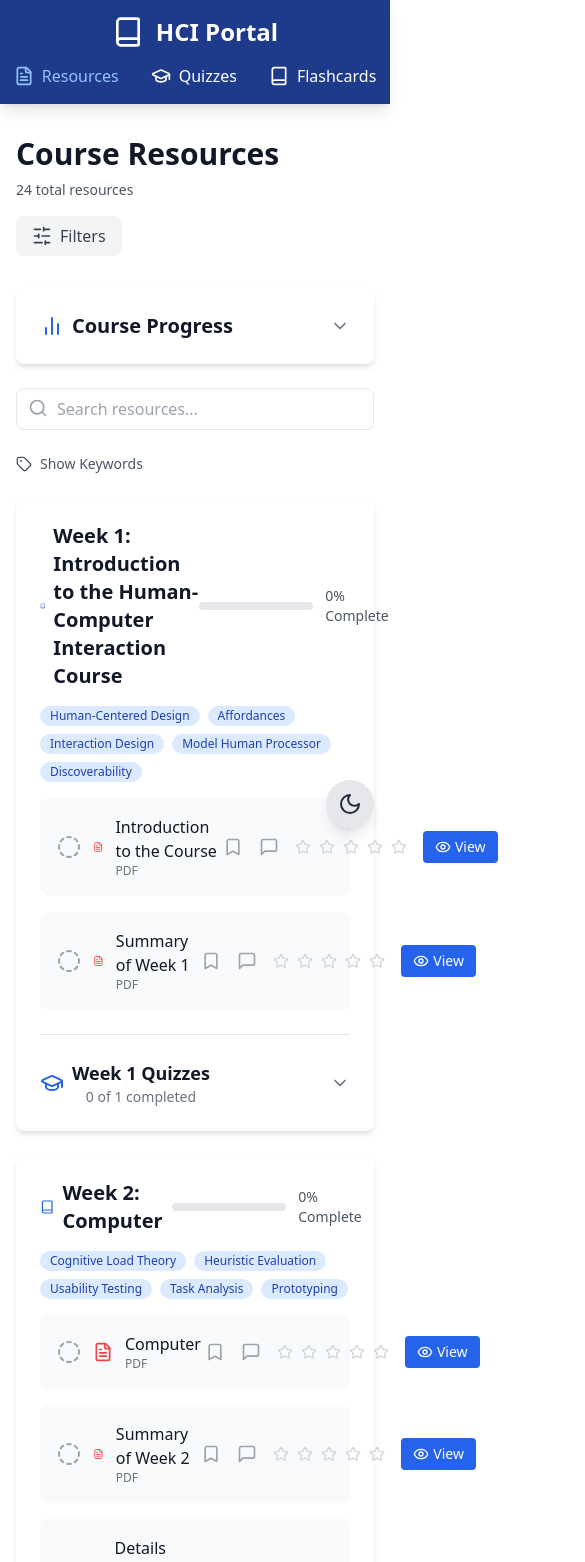
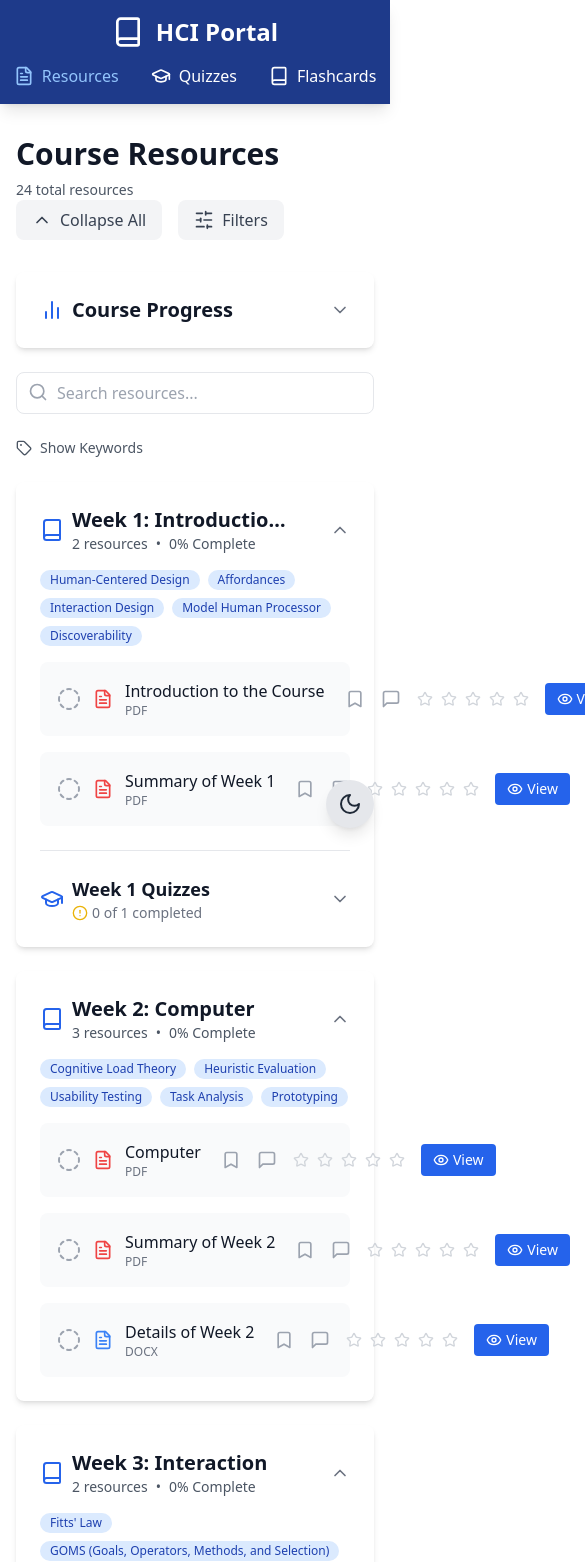
Before and after one commit to peacdo/hci-portal, a Next.js app: page /resources in a window 390 px wide. Shown: the top 1562 px of the page, 585 px wide, since content can reach past the window. Built offline with nearby package versions, Linux system fonts and the light colour scheme.

Commit message:
Error handling, stying improvements.

```diff
--- a/components/quiz/QuizResults.js
+++ b/components/quiz/QuizResults.js
@@ -10,6 +10,8 @@ const QuizResults = ({ quizId, timestamp }) => {
     const quiz = quizData.find(q => q.id === quizId);
 
     if (!result || !quiz) return null;
+
+    const isPerfectScore = Math.round(result.score) === 100;
 
     return (
         <div className="max-w-3xl mx-auto p-6">
@@ -118,12 +120,22 @@ const QuizResults = ({ quizId, timestamp }) => {
                 >
                     Back to Quizzes
                 </Link>
+                {!isPerfectScore && (
                     <Link
                         href={`/quizzes/${quizId}`}
                         className="px-4 py-2 bg-blue-600 text-white rounded hover:bg-blue-700"
                     >
                         Try Again
                     </Link>
+                )}
+                {isPerfectScore && (
+                    <Link
+                        href={`/quizzes/${quizId}`}
+                        className="px-4 py-2 bg-green-600 text-white rounded hover:bg-green-700"
+                    >
+                        Take Quiz Again
+                    </Link>
+                )}
             </div>
         </div>
     );
--- a/components/quiz/QuizView.js
+++ b/components/quiz/QuizView.js
@@ -31,8 +31,9 @@ const QuizView = ({ quizId }) => {
     };
 
     const currentQuestionData = activeQuiz.questions[currentQuestion];
-    const progress = ((currentQuestion + 1) / activeQuiz.questions.length) * 100;
+    const progress = ((Object.keys(answers).length) / activeQuiz.questions.length) * 100;
     const isLastQuestion = currentQuestion === activeQuiz.questions.length - 1;
+    const allQuestionsAnswered = Object.keys(answers).length === activeQuiz.questions.length;
 
     return (
         <div className="max-w-3xl mx-auto p-6">
@@ -108,12 +109,21 @@ const QuizView = ({ quizId }) => {
                     )}
 
                     {isLastQuestion ? (
+                        allQuestionsAnswered ? (
                             <button
                                 onClick={handleSubmitQuiz}
                                 className="flex items-center px-6 py-2 bg-green-600 text-white rounded hover:bg-green-700"
                             >
                                 Submit Quiz
                             </button>
+                        ) : (
+                            <button
+                                disabled
+                                className="flex items-center px-6 py-2 bg-gray-400 text-white rounded cursor-not-allowed"
+                            >
+                                Answer All Questions
+                            </button>
+                        )
                     ) : (
                         <button
                             onClick={goToNextQuestion}
--- a/components/quiz/WeekQuizWidget.js
+++ b/components/quiz/WeekQuizWidget.js
@@ -1,6 +1,6 @@
 // components/quiz/WeekQuizWidget.js
 import { useState } from 'react';
-import { GraduationCap, ChevronDown, ChevronUp, Star, Clock, ArrowRight } from 'lucide-react';
+import { GraduationCap, ChevronDown, ChevronUp, Star, Clock, ArrowRight, CheckCircle, AlertCircle } from 'lucide-react';
 import { useQuiz } from '../../contexts/QuizContext';
 import Link from 'next/link';
 import quizData from '../../data/quizzes';
@@ -37,6 +37,7 @@ const WeekQuizWidget = ({ weekId }) => {
             .map(stat => stat.quiz.id)
     ).size;
     const progressPercentage = (uniquePassedQuizzes / totalQuizzes) * 100;
+    const allQuizzesPassed = uniquePassedQuizzes === totalQuizzes;
 
     return (
         <div className="mt-6 border-t border-gray-200 dark:border-gray-700 pt-6">
@@ -50,15 +51,26 @@ const WeekQuizWidget = ({ weekId }) => {
                         <h3 className="text-lg font-semibold text-gray-900 dark:text-white">
                             Week {weekId} Quizzes
                         </h3>
-                        <p className="text-sm text-gray-500 dark:text-gray-400">
-                            {uniquePassedQuizzes} of {totalQuizzes} completed
-                        </p>
+                        <div className="flex items-center space-x-2 text-sm text-gray-500 dark:text-gray-400">
+                            <span className="flex items-center space-x-1">
+                                {allQuizzesPassed ? (
+                                    <CheckCircle className="h-4 w-4 text-green-500" />
+                                ) : (
+                                    <AlertCircle className="h-4 w-4 text-yellow-500" />
+                                )}
+                                <span>
+                                    {uniquePassedQuizzes} of {totalQuizzes} completed
+                                </span>
+                            </span>
+                        </div>
                     </div>
                 </div>
                 <div className="flex items-center space-x-4">
                     <div className="hidden sm:block w-32 h-2 bg-gray-200 dark:bg-gray-700 rounded-full">
                         <div
-                            className="h-full bg-blue-600 dark:bg-blue-400 rounded-full transition-all duration-300"
+                            className={`h-full rounded-full transition-all duration-300 ${
+                                allQuizzesPassed ? 'bg-green-500' : 'bg-blue-600 dark:bg-blue-400'
+                            }`}
                             style={{ width: `${progressPercentage}%` }}
                         />
                     </div>
@@ -112,7 +124,8 @@ const WeekQuizWidget = ({ weekId }) => {
                                         </span>
                                     )}
                                     {isPassed && (
-                                        <span className="text-green-600 dark:text-green-400">
+                                        <span className="flex items-center text-green-600 dark:text-green-400">
+                                            <CheckCircle className="h-4 w-4 mr-1" />
                                             Passed
                                         </span>
                                     )}
--- a/components/resources/WeekCard.js
+++ b/components/resources/WeekCard.js
@@ -8,10 +8,13 @@ import { useResourceManagement } from '../../contexts/ResourceManagementContext'
 import { useQuiz } from '../../contexts/QuizContext';
 import quizData from '../../data/quizzes';
 
-const WeekCard = ({ weekData }) => {
+const WeekCard = ({ weekData, isExpanded = true, onToggleExpand }) => {
     const [viewingResource, setViewingResource] = useState(null);
     const [expandedResource, setExpandedResource] = useState(null);
     const [error, setError] = useState(null);
+    const [newNote, setNewNote] = useState('');
+    const [showNotes, setShowNotes] = useState({});
+
     const { toggleProgress, getProgress } = useProgress();
     const { getQuizResults } = useQuiz();
     const {
@@ -23,9 +26,6 @@ const WeekCard = ({ weekData }) => {
         getNotes,
         getRating
     } = useResourceManagement();
-
-    const [newNote, setNewNote] = useState('');
-    const [showNotes, setShowNotes] = useState({});
 
     const weekQuizzes = quizData.filter(quiz =>
         quiz.type === 'week' && quiz.relatedWeek.toString() === weekData.week.toString()
@@ -67,26 +67,45 @@ const WeekCard = ({ weekData }) => {
 
     return (
         <div id={`week-${weekData.week}`} className="bg-white dark:bg-gray-800 rounded-lg shadow-md p-6 mb-6">
-            <div className="flex items-center justify-between mb-4">
-                <div className="flex items-center">
-                    <Book className="h-6 w-6 text-blue-600 dark:text-blue-400 mr-2" />
-                    <h2 className="text-xl font-semibold text-gray-900 dark:text-white">
+            <div
+                onClick={onToggleExpand}
+                className="flex items-center justify-between cursor-pointer hover:bg-gray-50 dark:hover:bg-gray-700 -m-2 p-2 rounded-lg transition-colors"
+            >
+                <div className="flex items-center flex-1 min-w-0">
+                    <Book className="h-6 w-6 text-blue-600 dark:text-blue-400 mr-2 flex-shrink-0" />
+                    <div className="min-w-0">
+                        <h2 className="text-xl font-semibold text-gray-900 dark:text-white truncate">
                             {weekData.week === 'misc' ? 'Additional Resources' : `Week ${weekData.week}: ${weekData.title}`}
                         </h2>
+                        <div className="text-sm text-gray-600 dark:text-gray-400 flex items-center space-x-2">
+                            <span>{weekData.materials.length} resources</span>
+                            <span>•</span>
+                            <span>{Math.round(progress)}% Complete</span>
                         </div>
-                <div className="flex items-center">
-                    <div className="w-32 h-2 bg-gray-200 dark:bg-gray-700 rounded-full mr-3">
+                    </div>
+                </div>
+                <div className="flex items-center space-x-4 ml-4 flex-shrink-0">
+                    <div className="w-32 h-2 bg-gray-200 dark:bg-gray-700 rounded-full hidden sm:block">
                         <div
                             className="h-full bg-blue-600 dark:bg-blue-400 rounded-full transition-all duration-300"
                             style={{ width: `${progress}%` }}
                         />
                     </div>
-                    <span className="text-sm text-gray-600 dark:text-gray-400">
-                        {Math.round(progress)}% Complete
-                    </span>
+                    {isExpanded ? (
+                        <ChevronUp className="h-5 w-5 text-gray-500 flex-shrink-0" />
+                    ) : (
+                        <ChevronDown className="h-5 w-5 text-gray-500 flex-shrink-0" />
+                    )}
                 </div>
             </div>
 
+            <div
+                className={`transition-all duration-300 ease-in-out ${
+                    isExpanded
+                        ? 'opacity-100 max-h-[5000px] mt-4'
+                        : 'opacity-0 max-h-0 mt-0 overflow-hidden'
+                }`}
+            >
                 {error && <Alert variant="destructive">{error}</Alert>}
 
                 {weekData.keywords && weekData.keywords.length > 0 && (
@@ -121,7 +140,10 @@ const WeekCard = ({ weekData }) => {
                                 }`}>
                                     <div className="flex items-center flex-1">
                                         <button
-                                        onClick={() => toggleProgress(weekData.week, index)}
+                                            onClick={(e) => {
+                                                e.stopPropagation();
+                                                toggleProgress(weekData.week, index);
+                                            }}
                                             className="relative mr-3 group-hover:scale-110 transition-transform duration-200"
                                         >
                                             {isCompleted ? (
@@ -135,8 +157,8 @@ const WeekCard = ({ weekData }) => {
                                             material.type === 'pdf' ? 'text-red-500 dark:text-red-400' : 'text-blue-500 dark:text-blue-400'
                                         } mr-3`} />
 
-                                    <div className="flex flex-col">
-                                        <span className="font-medium text-gray-900 dark:text-white">
+                                        <div className="flex flex-col min-w-0">
+                                            <span className="font-medium text-gray-900 dark:text-white truncate">
                                                 {material.title}
                                             </span>
                                             <span className="text-xs text-gray-500 dark:text-gray-400 uppercase">
@@ -145,10 +167,13 @@ const WeekCard = ({ weekData }) => {
                                         </div>
                                     </div>
 
-                                <div className="flex items-center space-x-3">
+                                    <div className="flex items-center space-x-3 ml-4 flex-shrink-0">
                                         <div className="flex items-center space-x-2">
                                             <button
-                                            onClick={() => toggleBookmark(weekData.week, index)}
+                                                onClick={(e) => {
+                                                    e.stopPropagation();
+                                                    toggleBookmark(weekData.week, index);
+                                                }}
                                                 className="p-1 hover:bg-gray-200 dark:hover:bg-gray-600 rounded-full transition-colors"
                                             >
                                                 {bookmarked ? (
@@ -158,7 +183,10 @@ const WeekCard = ({ weekData }) => {
                                                 )}
                                             </button>
                                             <button
-                                            onClick={() => toggleNotes(index)}
+                                                onClick={(e) => {
+                                                    e.stopPropagation();
+                                                    toggleNotes(index);
+                                                }}
                                                 className="p-1 hover:bg-gray-200 dark:hover:bg-gray-600 rounded-full transition-colors"
                                             >
                                                 <MessageSquare className="h-5 w-5 text-gray-400 dark:text-gray-500" />
@@ -167,7 +195,10 @@ const WeekCard = ({ weekData }) => {
                                                 {[1, 2, 3, 4, 5].map((star) => (
                                                     <button
                                                         key={star}
-                                                    onClick={() => setRating(weekData.week, index, star)}
+                                                        onClick={(e) => {
+                                                            e.stopPropagation();
+                                                            setRating(weekData.week, index, star);
+                                                        }}
                                                         className={`p-1 ${
                                                             star <= rating
                                                                 ? 'text-yellow-400 dark:text-yellow-300'
@@ -181,7 +212,10 @@ const WeekCard = ({ weekData }) => {
                                         </div>
 
                                         <button
-                                        onClick={() => handleViewResource(material)}
+                                            onClick={(e) => {
+                                                e.stopPropagation();
+                                                handleViewResource(material);
+                                            }}
                                             className="flex items-center px-3 py-1.5 text-sm bg-blue-600 text-white rounded hover:bg-blue-700 transition-colors"
                                         >
                                             <Eye className="h-4 w-4 mr-1" />
@@ -220,7 +254,10 @@ const WeekCard = ({ weekData }) => {
                                                         </p>
                                                     </div>
                                                     <button
-                                                    onClick={() => deleteNote(weekData.week, index, note.id)}
+                                                        onClick={(e) => {
+                                                            e.stopPropagation();
+                                                            deleteNote(weekData.week, index, note.id);
+                                                        }}
                                                         className="p-1 text-gray-400 hover:text-red-500 dark:text-gray-500 dark:hover:text-red-400"
                                                     >
                                                         ×
@@ -246,6 +283,7 @@ const WeekCard = ({ weekData }) => {
                     <WeekQuizWidget weekId={weekData.week} />
                 )}
             </div>
+        </div>
     );
 };
 
--- a/pages/resources.js
+++ b/pages/resources.js
@@ -5,7 +5,7 @@ import WeekCard from '../components/resources/WeekCard';
 import SearchBar from '../components/resources/SearchBar';
 import ProgressOverview from '../components/ProgressOverview';
 import BookmarkedResources from '../components/resources/BookmarkedResources';
-import { Tag, Search, Filter, SlidersHorizontal } from 'lucide-react';
+import { Tag, Search, Filter, SlidersHorizontal, ChevronDown, ChevronUp } from 'lucide-react';
 import resources from '../data/resources';
 
 const ResourcesPage = () => {
@@ -18,6 +18,7 @@ const ResourcesPage = () => {
     });
     const [showFilters, setShowFilters] = useState(false);
     const [activeKeyword, setActiveKeyword] = useState(null);
+    const [expandedWeeks, setExpandedWeeks] = useState(resources.map(week => week.week));
 
     // Extract all unique keywords across all resources
     const allKeywords = useMemo(() => {
@@ -71,11 +72,9 @@ const ResourcesPage = () => {
 
     const handleKeywordClick = (keyword) => {
         if (activeKeyword === keyword) {
-            // If clicking the same keyword, clear the filter
             setActiveKeyword(null);
             setSearchTerm('');
         } else {
-            // Set new keyword filter
             setActiveKeyword(keyword);
             setSearchTerm(keyword);
         }
@@ -109,6 +108,26 @@ const ResourcesPage = () => {
         searchTerm ||
         activeKeyword;
 
+    const toggleAllWeeks = (expand) => {
+        if (expand) {
+            setExpandedWeeks(resources.map(week => week.week));
+        } else {
+            setExpandedWeeks([]);
+        }
+    };
+
+    const toggleWeek = (weekId) => {
+        setExpandedWeeks(prev => {
+            if (prev.includes(weekId)) {
+                return prev.filter(id => id !== weekId);
+            } else {
+                return [...prev, weekId];
+            }
+        });
+    };
+
+    const allExpanded = expandedWeeks.length === resources.length;
+
     return (
         <Layout>
             <div className="container mx-auto px-4 py-8">
@@ -128,13 +147,31 @@ const ResourcesPage = () => {
                         </div>
                     </div>
 
+                    <div className="flex items-center space-x-4">
+                        <button
+                            onClick={() => toggleAllWeeks(!allExpanded)}
+                            className="flex items-center px-4 py-2 bg-gray-100 dark:bg-gray-700 rounded-lg text-gray-700 dark:text-gray-300 hover:bg-gray-200 dark:hover:bg-gray-600 transition-colors"
+                        >
+                            {allExpanded ? (
+                                <>
+                                    <ChevronUp className="h-5 w-5 mr-2" />
+                                    Collapse All
+                                </>
+                            ) : (
+                                <>
+                                    <ChevronDown className="h-5 w-5 mr-2" />
+                                    Expand All
+                                </>
+                            )}
+                        </button>
                         <button
                             onClick={() => setShowFilters(!showFilters)}
-                        className="mt-4 md:mt-0 flex items-center px-4 py-2 bg-gray-100 dark:bg-gray-700 rounded-lg text-gray-700 dark:text-gray-300 hover:bg-gray-200 dark:hover:bg-gray-600 transition-colors"
+                            className="flex items-center px-4 py-2 bg-gray-100 dark:bg-gray-700 rounded-lg text-gray-700 dark:text-gray-300 hover:bg-gray-200 dark:hover:bg-gray-600 transition-colors"
                         >
                             <SlidersHorizontal className="h-5 w-5 mr-2" />
                             Filters
                         </button>
+                    </div>
                 </div>
 
                 {/* Bookmarked Resources Section */}
@@ -249,7 +286,12 @@ const ResourcesPage = () => {
                 {filteredResources.length > 0 ? (
                     <div className="space-y-6 mt-6">
                         {filteredResources.map((weekData) => (
-                            <WeekCard key={weekData.week} weekData={weekData} />
+                            <WeekCard
+                                key={weekData.week}
+                                weekData={weekData}
+                                isExpanded={expandedWeeks.includes(weekData.week)}
+                                onToggleExpand={() => toggleWeek(weekData.week)}
+                            />
                         ))}
                     </div>
                 ) : (
```
Lines whose indentation alone changed are shown as unchanged.
